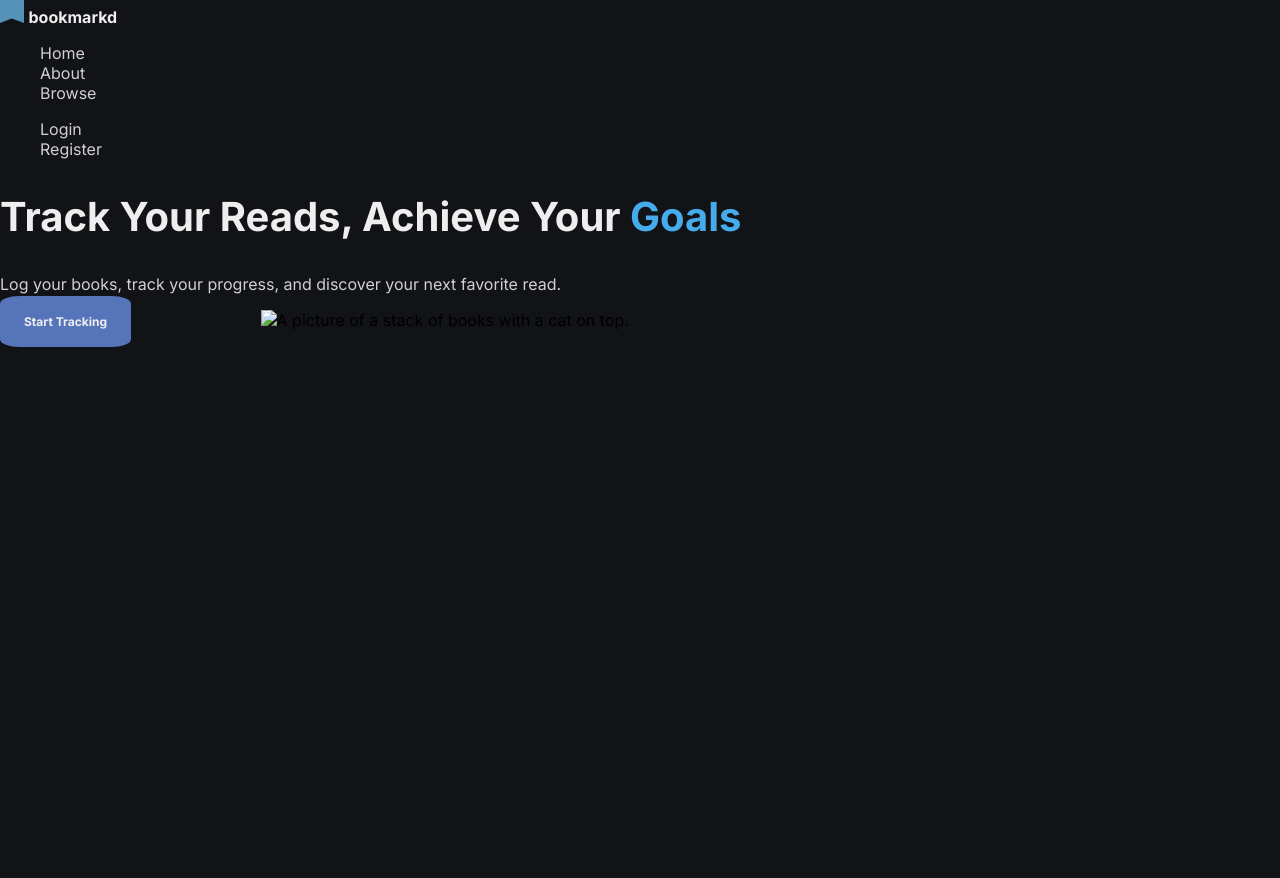
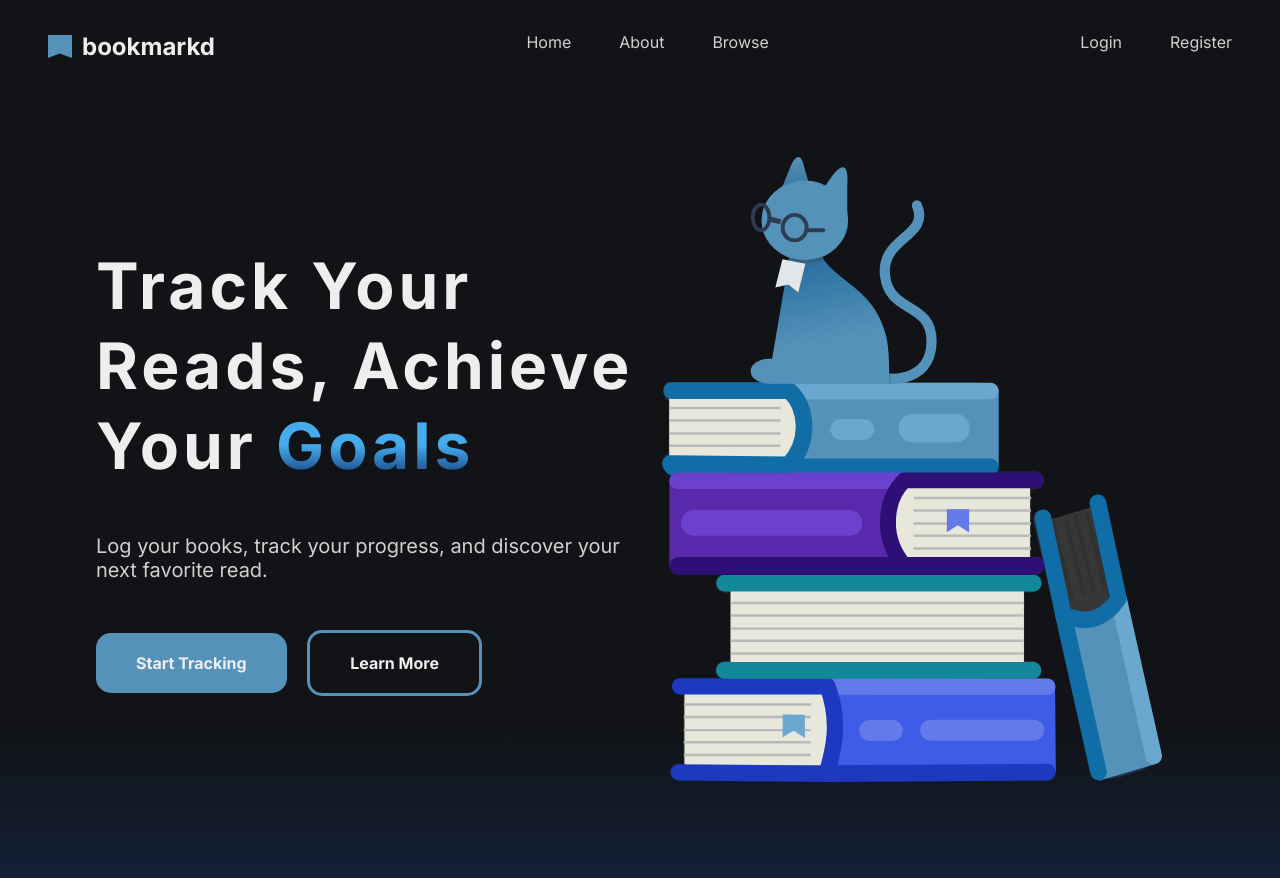
Before and after one commit to nanouq/Bookmarkd, a plain HTML site: page index.html in a window 1280 px wide. Before the commit the page ends 800 px from the top, so only its background shows below. Drawn offline with Linux system fonts and the light colour scheme.

Commit message:
Complete tentative hero section

```diff
--- a/css/styles.css
+++ b/css/styles.css
@@ -4,43 +4,178 @@ body {
     margin: 0;
 }
 
+/* === Nav Bar === */
+
 #logo-text {
     color: #EEEEEE;
     font-weight: bold;
     font-size: 1rem;
+    align-self: center;
 }
 
+.logo {
+    display: flex;
+    gap: 10px;
+
+}
+
+.hamburger {
+    width: 50%;
+    cursor: pointer;
+}
+
+#logo-img {
+    width: 15%;
+    align-self: center;
+}
+
+/* Replace with hamburger icon on mobile */
 ul {
     list-style-type: none;
     color: #D0D0D0;
     font-size: 1rem;
+    font-weight: 400;
+    display: flex;
+    gap: 3rem;
+    margin: 0;
+    padding: 0;
+    align-self: center;
+    visibility: hidden;
+    display: none;
+}
+
+nav {
+    display: flex;
+    margin: 2em 3em 6em 3em;
+    justify-content: space-between;
+}
+
+/* === Hero Section === */
+header {
+    padding-bottom: 7em;
+    background-image: linear-gradient(#111316 80%, #13223A);
 }
 
 h1 {
     color: #EEEEEE;
     font-size: 2.5rem;
+    letter-spacing: 4px;
+    line-height: 1.25;
+    margin: 0;
 }
 
 span {
-    color: #45ABEB;
+    background: -webkit-linear-gradient(#45ABEB 50%, #0D2A69);
+    -webkit-background-clip: text;
+    -webkit-text-fill-color: transparent;
 }
 
 p {
     color: #D0D0D0;
     font-size: 1rem;
+    margin: 3rem 0;
 }
 
 .hero-button{
     color: #EEEEEE;
     font-size: 0.75rem;
     font-weight: bold;
-    background-color: #5574B9;
-    padding: 1.5em 2em;
-    border-radius: 15%;
+    background-color: #5592B9;
+    padding: 1.25em 2.5em;
+    border-radius: 15px;
+    display: inline-block;
+    margin-right: 1rem;
+    cursor: pointer;
+    transition: background-color 0.3s;
 }
 
 .hero-button.hero-button-inverted{
     background-color: #111316;
-    border: #5574B9 3px solid;
-    visibility: hidden;
+    border: #5592B9 3px solid;
+
 }
+
+.hero-image{
+    display: none;
+}
+
+.hero-button:hover {
+    background-color: #0D2A69;
+}
+
+.hero-button-inverted:hover {
+    background-color: #5592B9;
+}
+
+#hero-section {
+    display: flex;
+    flex-direction: column;
+    align-items: center;
+}
+
+.hero-container {
+    text-align: center;
+    width: 90%;
+}
+
+
+
+/* ==== Tablet ==== */
+@media (min-width: 768px) {
+    ul{
+        visibility:visible;
+        display: flex;
+    }
+
+    .hamburger {
+        display: none;
+    }
+}
+
+
+/* ==== Laptop ==== */
+@media (min-width: 1100px) {
+    #logo-text {
+        font-size: 1.5rem;
+    }
+
+    .hero-image{
+        width: 70%;
+        min-width: 500px;
+        display: inline;
+    }
+
+    h1 {
+        font-size: 4rem;
+    }
+
+    p{
+        font-size: 1.25rem;
+    }
+
+    .hero-button {
+        font-size: 1rem;
+
+    }
+
+    .hero-button.hero-button-inverted {
+        visibility: visible;
+    }
+
+    #hero-section {
+        flex-direction: row;
+        justify-content: space-between;
+        padding: 0 6em;
+    }
+
+    .hero-container {
+        min-width: 50%;
+    }
+
+    .hero-container.left{
+        text-align: start;
+    }
+    .hero-image {
+
+    }
+}
--- a/index.html
+++ b/index.html
@@ -10,25 +10,35 @@
 <body>
     <header>
         <nav>
-            <img src="./img/bookmark.svg" alt="A picture of a blue bookmark."/>
+            <div class="logo">
+                <img id="logo-img" src="./img/bookmark.svg" alt="A picture of a blue bookmark."/>
                 <a id="logo-text">bookmarkd</a>
+            </div>
+            <div>
                 <ul>
-                <li>Home</li>
-                <li>About</li>
-                <li>Browse</li>
+                    <li><a>Home</a></li>
+                    <li><a>About</a></li>
+                    <li><a>Browse</a></li>
                 </ul>
+            </div>
+            <div>
                 <ul>
                     <li>Login</li>
                     <li>Register</li>
                 </ul>
+                <img class="hamburger" src="./img/hamburger.svg"/>
+            </div>
         </nav>
         <section id="hero-section">
+            <div class="hero-container left">
                 <h1>Track Your Reads, Achieve Your <span>Goals</span></h1>
                 <p>Log your books, track your progress, and discover your next favorite read.</p>
                 <a class="hero-button">Start Tracking</a>
                 <a class="hero-button hero-button-inverted">Learn More</a>
-
-            <img src="" class="hero-image" alt="A picture of a stack of books with a cat on top."/>
+            </div>
+            <div class="hero-container">
+                <img src="./img/hero-image.svg" class="hero-image" alt="A picture of a stack of books with a cat on top."/>
+            </div>
         </section>
     </header>
     <main>
```
Also changed, not shown: img/burger.svg (deleted), img/hamburger.svg (added), img/hero-image.svg (added). Lines whose indentation alone changed are shown as unchanged.
